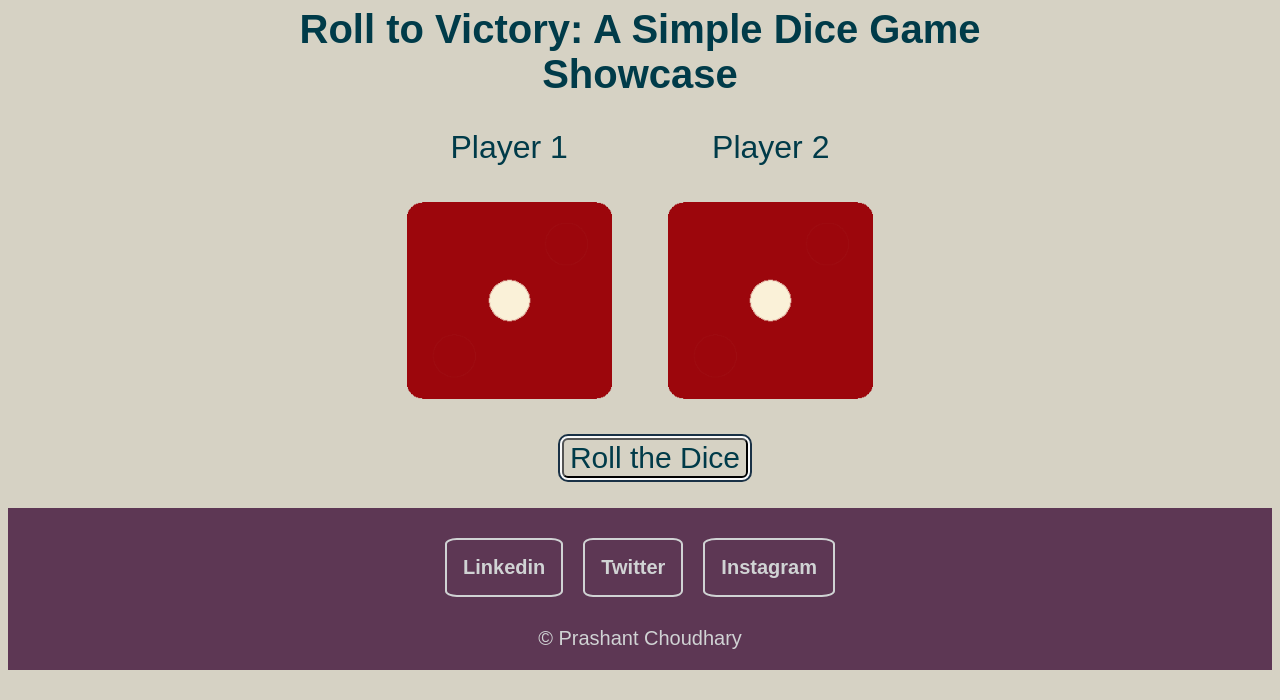
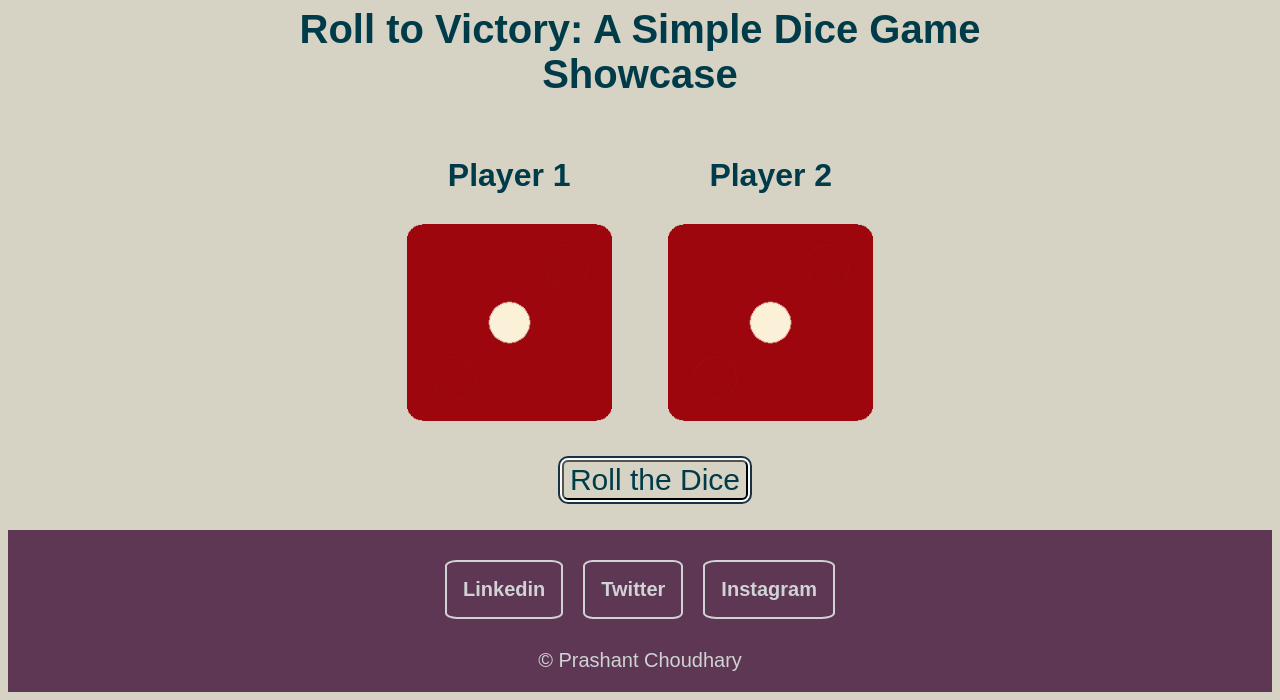
Before and after one commit to PrashantChahal1/Prashant_Chahal-s_Personal_website, a plain HTML site: page dicee.html in a window 1280 px wide. Shown: the part 107-807 px from the top of the page. Drawn offline with Linux system fonts and the light colour scheme.

Commit message:
Add files via upload

```diff
--- a/dicee.html
+++ b/dicee.html
@@ -25,12 +25,12 @@
        <h1 class="dice_heading">Roll to Victory: A Simple Dice Game Showcase</h1>
 
       <div class="dice">
-        <p class="para_heading">Player 1</p>
+        <h2 style="margin-top:50px;" class="para_heading">Player 1</h2>
         <img class="img1 dice_image" alt="A six-sided dice showing 1" src="./images/dice1.png">
       </div>
 
       <div class="dice">
-        <p class="para_heading">Player 2</p>
+        <h2 class="para_heading">Player 2</h2>
         <img class="img2 dice_image" alt="A six-sided dice showing 1" src="./images/dice1.png">
       </div>
       <div class="container">
```
